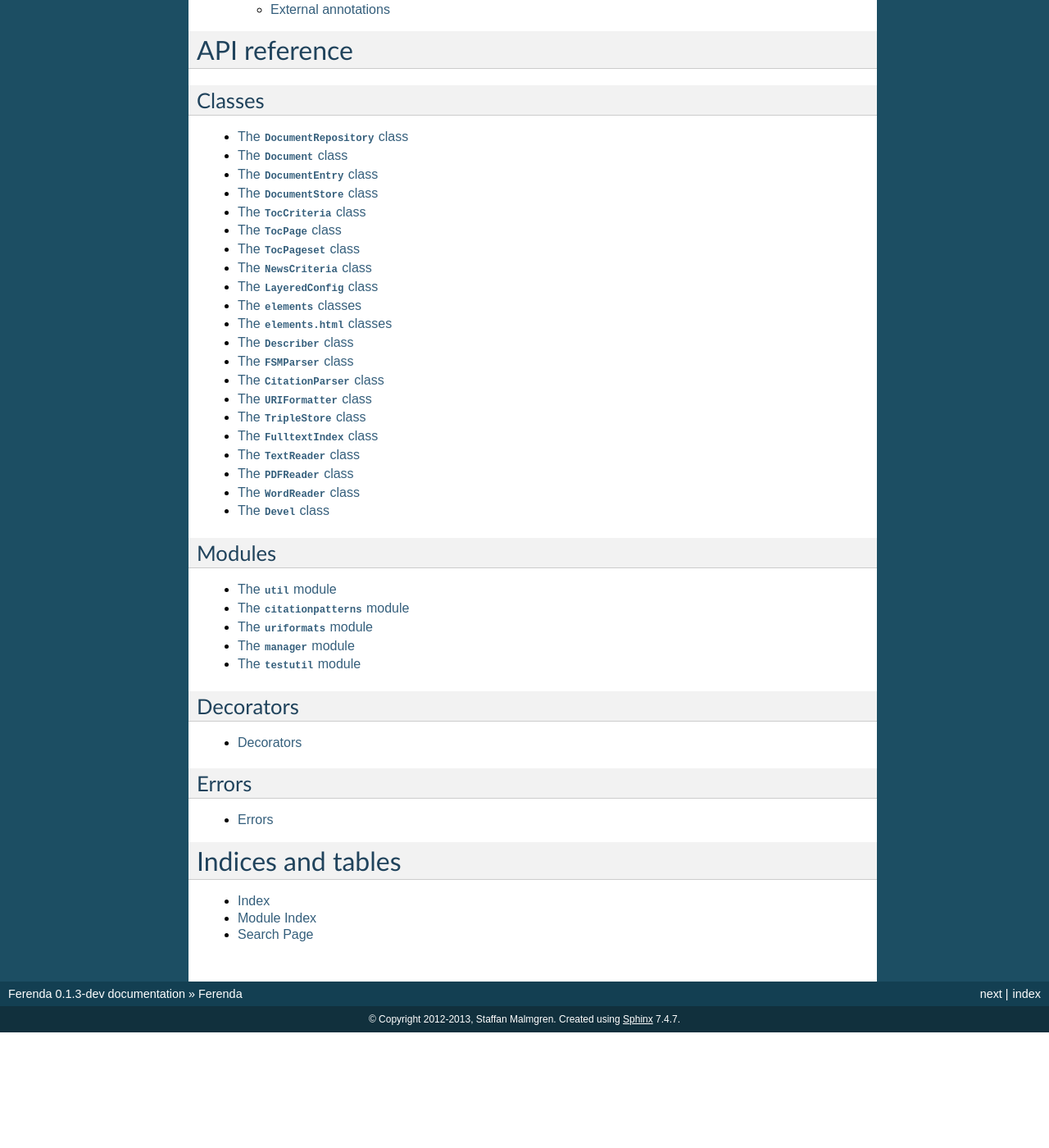
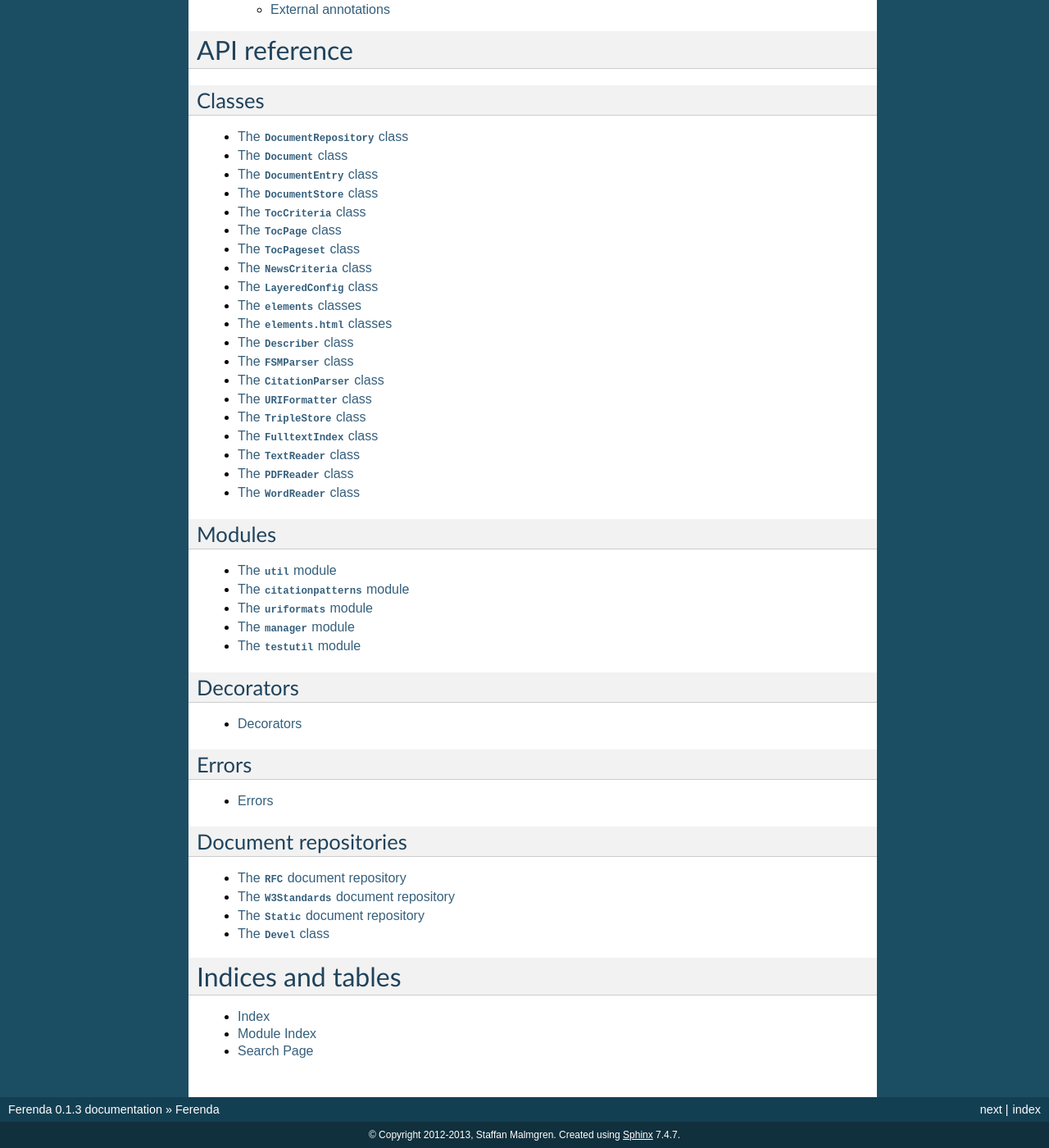
Before and after one commit to staffanm/ferenda, a Sphinx documentation site: the page built from doc/index.rst, in a window 1280 px wide and 1400 px high, scrolled down 1493 px. Shown: the whole window at 82% size. Built offline with Sphinx 7.4.7, drawn with Linux system fonts in a browser that asks for light colours; before the commit the page ends 2752 px from its top, so only the background shows below that; some of the changed text lies outside the part shown.

```diff
--- a/README.rst
+++ b/README.rst
@@ -49,3 +49,5 @@ with their respective licenses:
   (https://code.google.com/p/python-patch/), MIT
 * Grit XSLT by Niklas Lindström
   (http://code.google.com/p/oort/wiki/Grit), BSD
+* httpheader by Deron Meranda
+  (http://deron.meranda.us/python/httpheader/), LGPL
--- /dev/null
+++ b/doc/docrepo/rfc.rst
@@ -0,0 +1,6 @@
+The ``RFC`` document repository
+===============================
+
+.. autoclass:: ferenda.sources.tech.RFC
+  :members:
+  :member-order: bysource
--- /dev/null
+++ b/doc/docrepo/static.rst
@@ -0,0 +1,6 @@
+The ``Static`` document repository
+==================================
+
+.. autoclass:: ferenda.sources.general.Static
+  :members:
+  :member-order: bysource
--- /dev/null
+++ b/doc/docrepo/w3c.rst
@@ -0,0 +1,6 @@
+The ``W3Standards`` document repository
+=======================================
+
+.. autoclass:: ferenda.sources.tech.W3Standards
+  :members:
+  :member-order: bysource
--- a/doc/index.rst
+++ b/doc/index.rst
@@ -89,6 +88,16 @@ Errors
 
    api/errors
 
+Document repositories
+---------------------
+
+.. toctree::
+   :maxdepth: 2
+
+   docrepo/rfc
+   docrepo/w3c
+   docrepo/static
+   api/devel
 
 
 Indices and tables
--- a/ferenda/__init__.py
+++ b/ferenda/__init__.py
@@ -20,4 +20,4 @@ from .documentstore import DocumentStore
 from .documentrepository import DocumentRepository
 from .pdfdocumentrepository import PDFDocumentRepository
 from .compositerepository import CompositeRepository
-__version__ = "0.1.3-dev" #gets pulled into setup.py and docs/conf.py
+__version__ = "0.1.3" #gets pulled into setup.py and docs/conf.py
```
Also changed, not shown: other parts of doc/index.rst (+0 -1 lines), CHANGELOG.md (+18 -0 lines), 9 other files.
